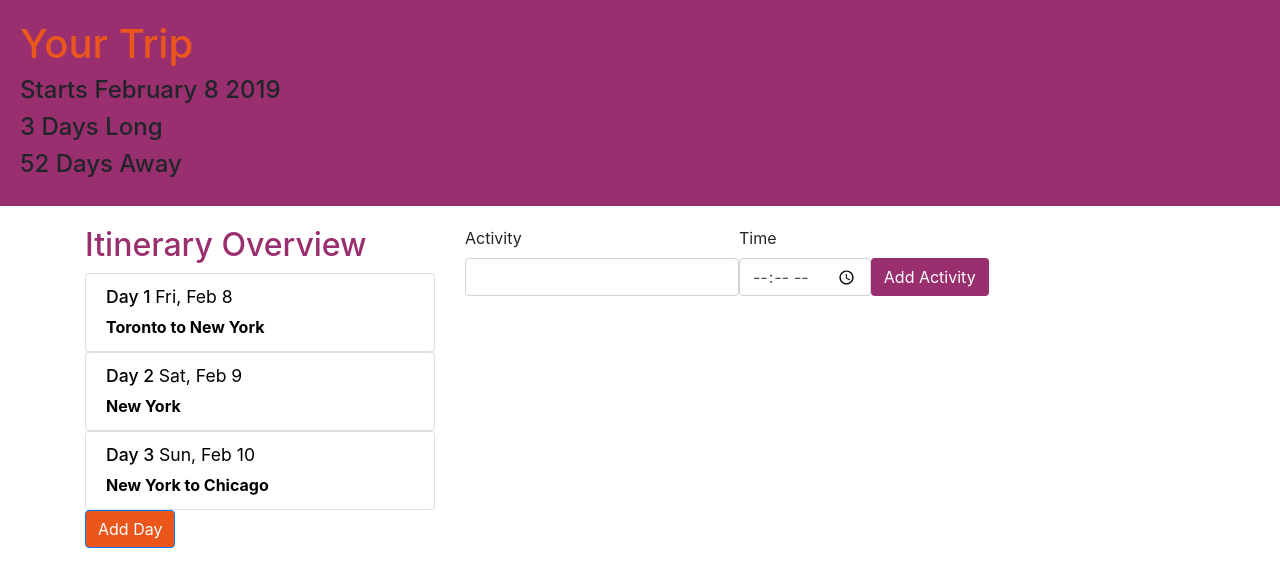
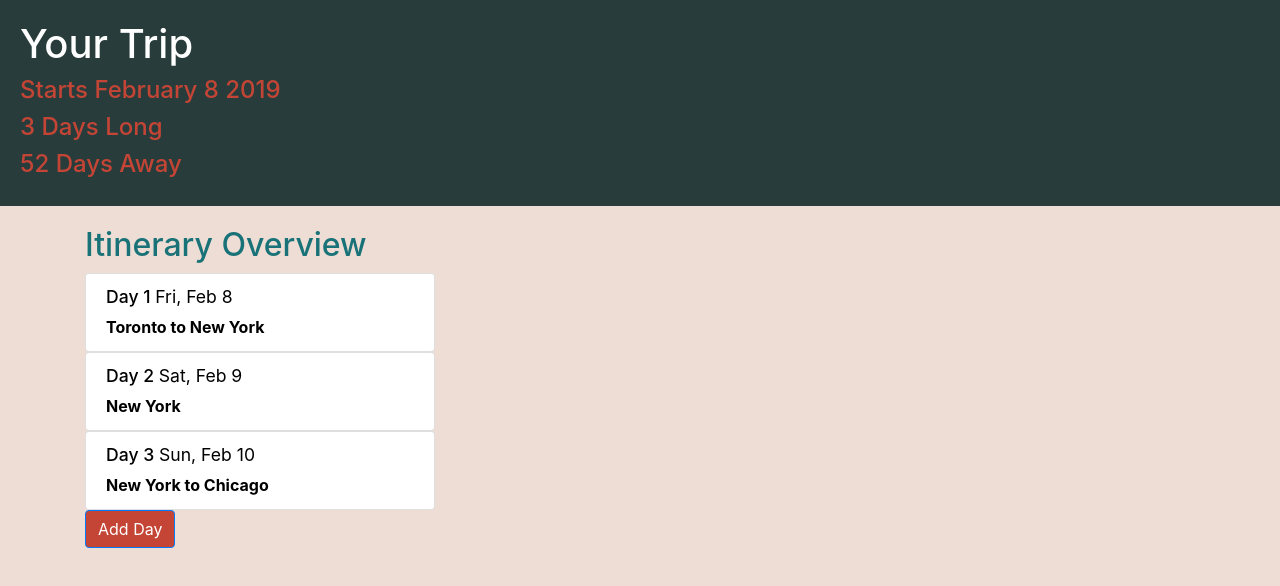
Before and after one commit to christinebonk/angular-trip-planner, an Angular app: page / in a window 1280 px wide. Shown: the top 586 px of the page. Built offline with nearby package versions, Linux system fonts and the light colour scheme.

Commit message:
styling updates and choosing classier colours

```diff
--- a/src/app/add-activity/add-activity.component.css
+++ b/src/app/add-activity/add-activity.component.css
@@ -3,7 +3,7 @@
 }
 
 button {
-	background: #992F6E;
+	background: #C44536;
 	color: white;
 }
 
--- a/src/app/app.component.css
+++ b/src/app/app.component.css
@@ -1,5 +1,5 @@
 h1 {
-	color: #EA561C;
+	color: white;
 }
 
 h2 {
@@ -13,16 +13,28 @@
 }
 
 h3 {
-	color: #992F6E;
+	color: #197278;
 	font-size: 2rem;
 }
 
+h4 {
+	color: #C44536;
+}
+
 button {
-	background: #EA561C;
+	background: #C44536;
 }
 
 header {
-	background: #992F6E;
+	background: #283D3B;
 	padding: 20px;
-	margin-bottom: 20px;
 }
+
+main {
+	background: #EDDDD4;
+	padding-top: 20px;
+}
+
+section#day-display h3 {
+	text-decoration: underline;
+}
--- a/src/app/app.component.html
+++ b/src/app/app.component.html
@@ -23,17 +23,21 @@
       </div>
       <!--Day Display-->
       <div class="col-sm-8">
-        <!--Day Editor-->
-        <app-edit-day
-          *ngIf="selectedDay"
-          [selectedDay]="selectedDay">
-        </app-edit-day>
+        <!--Day Title-->
+        <section id="day-display">
+          <h3 *ngIf="selectedDay"> {{ selectedDay.date }} </h3>
+          <!--Day Editor-->
+          <app-edit-day
+            *ngIf="selectedDay"
+            [selectedDay]="selectedDay">
+          </app-edit-day>
+        </section>
         <!--Acitivity Display-->
         <app-activity
           *ngFor="let activity of displayActivities"
           [activity]=activity>
         </app-activity>
-        <app-add-activity (newActivity)="onNewActivityAdded($event)"></app-add-activity>
+        <app-add-activity *ngIf="selectedDay" (newActivity)="onNewActivityAdded($event)"></app-add-activity>
       </div>
     </div>
   </div>
--- a/src/app/day/day.component.css
+++ b/src/app/day/day.component.css
@@ -2,7 +2,8 @@
 }
 
 .day-container:hover {
-	background: #F6F740;;
+	background: #C44536;
+	transition: 0.3s ease;
 
 }
 
--- a/src/app/edit-day/edit-day.component.css
+++ b/src/app/edit-day/edit-day.component.css
@@ -8,7 +8,7 @@
 
 input {
 	border: none;
-	color: #992F6E;
+	color: #772E25;
 	font-size: 2rem;
 }
 
--- a/src/index.html
+++ b/src/index.html
@@ -1,6 +1,11 @@
 <!doctype html>
 <html lang="en">
 <head>
+	<style>
+		html {
+			background: #EDDDD4;
+		}
+	</style>
   <meta charset="utf-8">
   <title>TripPlanner</title>
   <base href="/">
```
